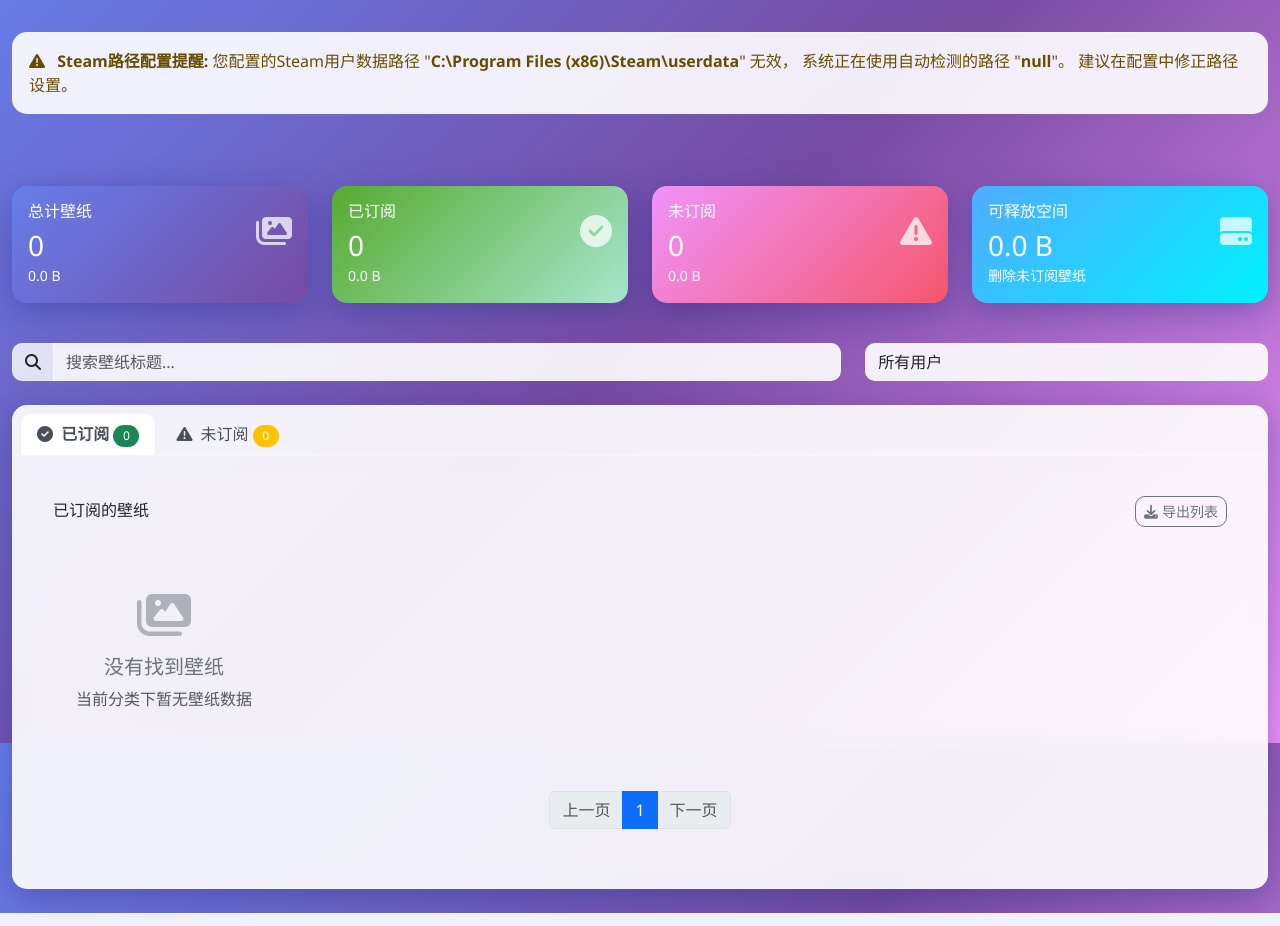
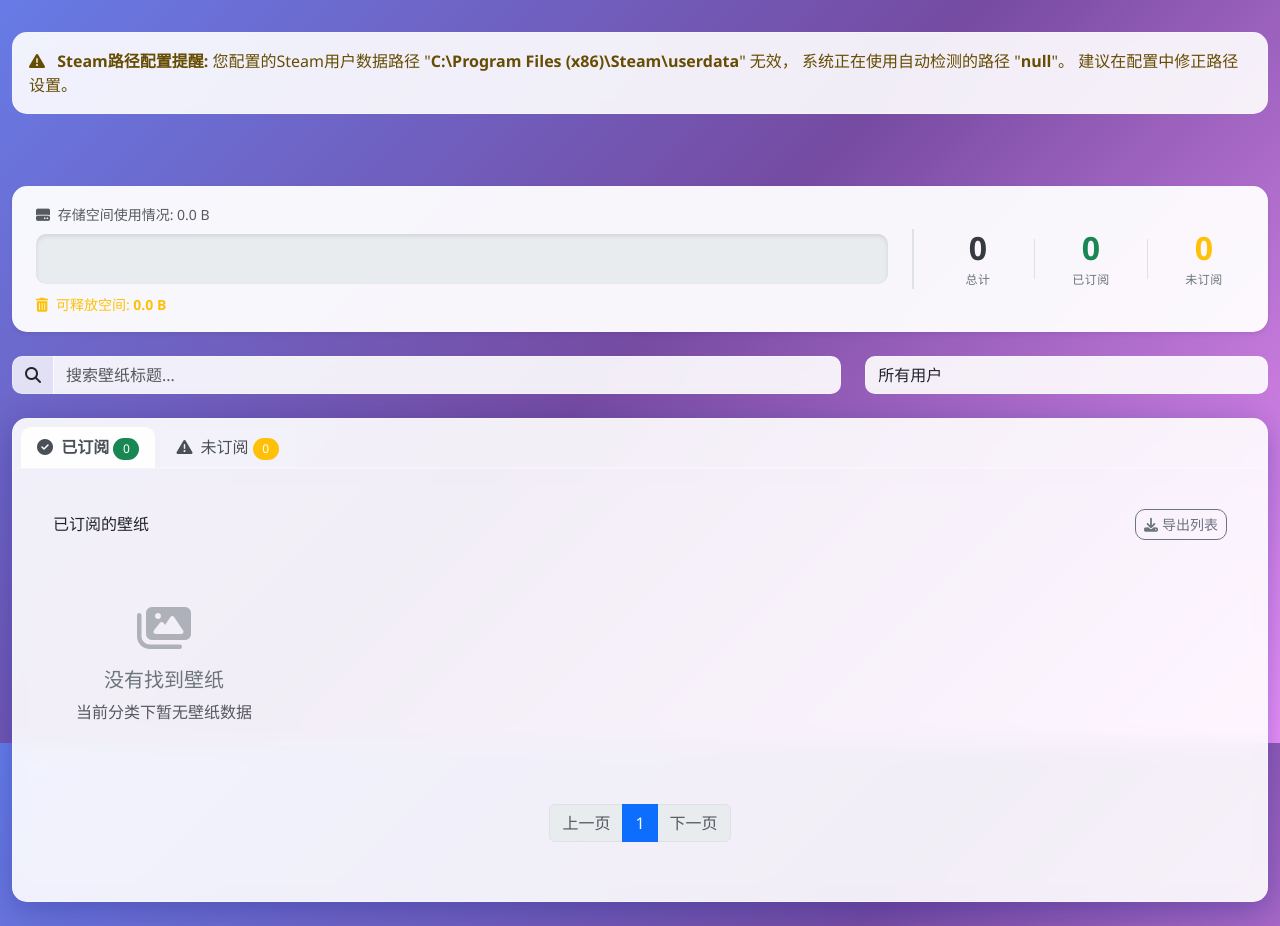
Before and after one commit to ecokayiza/Wallpaper_Manager, a Flask app: page / in a window 1280 px wide. Shown: the part 57-983 px from the top of the page. Run offline with Flask 3, Linux system fonts and the light colour scheme; data that the repository does not hold is empty; some libraries are stand-ins or nearby versions.

Commit message:
update for v2.3

```diff
--- a/app.py
+++ b/app.py
@@ -23,9 +23,9 @@
             config = json.load(f)
         app.config.update(config)
     else:
-        # Default configuration
+        # Default configuration (path now points directly to 431960 directory)
         app.config.update({
-            'steam_library_path': 'F:\\SteamLibrary\\steamapps',
+            'steam_library_path': 'F:\\SteamLibrary\\steamapps\\workshop\\content\\431960',
             'server': {
                 'host': '127.0.0.1',
                 'port': 5000,
@@ -53,7 +53,9 @@
         try:
             user_filter = request.args.get('user', None)
             search_query = request.args.get('search', None)
-            page = int(request.args.get('page', 1))
+            # 支持独立的页码参数
+            subscribed_page = int(request.args.get('subscribed_page', request.args.get('page', 1)))
+            unsubscribed_page = int(request.args.get('unsubscribed_page', request.args.get('page', 1)))
             page_size = int(request.args.get('page_size', 20))
 
             if user_filter and user_filter != 'all':
@@ -68,25 +70,27 @@
                         return title_match
                     subscribed = [w for w in subscribed if matches_search(w)]
                     unsubscribed = [w for w in unsubscribed if matches_search(w)]
-                # 分页切片
-                start = (page - 1) * page_size
-                end = start + page_size
-                subscribed_page = subscribed[start:end]
-                unsubscribed_page = unsubscribed[start:end]
+                # 分别分页切片
+                sub_start = (subscribed_page - 1) * page_size
+                sub_end = sub_start + page_size
+                unsub_start = (unsubscribed_page - 1) * page_size
+                unsub_end = unsub_start + page_size
+                subscribed_result = subscribed[sub_start:sub_end]
+                unsubscribed_result = unsubscribed[unsub_start:unsub_end]
                 return jsonify({
                     'success': True,
                     'data': {
                         'subscribed': {
                             'total': len(subscribed),
-                            'page': page,
+                            'page': subscribed_page,
                             'page_size': page_size,
-                            'wallpapers': subscribed_page
+                            'wallpapers': subscribed_result
                         },
                         'unsubscribed': {
                             'total': len(unsubscribed),
-                            'page': page,
+                            'page': unsubscribed_page,
                             'page_size': page_size,
-                            'wallpapers': unsubscribed_page
+                            'wallpapers': unsubscribed_result
                         }
                     }
                 })
@@ -101,28 +105,29 @@
                         return title_match
                     all_subscribed = [w for w in all_subscribed if matches_search(w)]
                     all_unsubscribed = [w for w in all_unsubscribed if matches_search(w)]
-                # 分页切片
-                start = (page - 1) * page_size
-                end = start + page_size
-                subscribed_page = all_subscribed[start:end]
-                unsubscribed_page = all_unsubscribed[start:end]
-                subscribed_result = {
-                    'total': len(all_subscribed),
-                    'page': page,
-                    'page_size': page_size,
-                    'wallpapers': subscribed_page
-                }
-                unsubscribed_result = {
-                    'total': len(all_unsubscribed),
-                    'page': page,
-                    'page_size': page_size,
-                    'wallpapers': unsubscribed_page
-                }
+                # 分别分页切片
+                sub_start = (subscribed_page - 1) * page_size
+                sub_end = sub_start + page_size
+                unsub_start = (unsubscribed_page - 1) * page_size
+                unsub_end = unsub_start + page_size
+                subscribed_result = all_subscribed[sub_start:sub_end]
+                unsubscribed_result = all_unsubscribed[unsub_start:unsub_end]
+
                 return jsonify({
                     'success': True,
                     'data': {
-                        'subscribed': subscribed_result,
-                        'unsubscribed': unsubscribed_result
+                        'subscribed': {
+                            'total': len(all_subscribed),
+                            'page': subscribed_page,
+                            'page_size': page_size,
+                            'wallpapers': subscribed_result
+                        },
+                        'unsubscribed': {
+                            'total': len(all_unsubscribed),
+                            'page': unsubscribed_page,
+                            'page_size': page_size,
+                            'wallpapers': unsubscribed_result
+                        }
                     }
                 })
         except Exception as e:
--- a/config.json
+++ b/config.json
@@ -1,5 +1,5 @@
 {
-  "steam_library_path": "F:\\SteamLibrary\\steamapps",
+  "steam_library_path": "F:\\SteamLibrary\\steamapps\\workshop\\content\\431960",
   "steam_userdata_path": "C:\\Program Files (x86)\\Steam\\userdata",
   "server": {
     "host": "127.0.0.1",
--- a/requirements.txt
+++ b/requirements.txt
@@ -1,3 +1,3 @@
-Flask==3.0.0
-vdf==3.4
-Pillow==10.0.0
+Flask
+vdf
+Pillow
--- a/static/css/style.css
+++ b/static/css/style.css
@@ -71,6 +71,135 @@
 
 .navbar-nav .nav-link:hover {
     color: white !important;
+}
+
+/* Statistics Info Bar */
+.card.border-0.shadow-sm {
+    background: rgba(255, 255, 255, 0.95);
+    -webkit-backdrop-filter: blur(10px);
+    backdrop-filter: blur(10px);
+}
+
+.card.border-0.shadow-sm .card-body {
+    padding: 1.5rem;
+}
+
+/* Storage Progress Bar */
+.storage-progress-bar {
+    display: flex;
+    height: 50px;
+    background: #e9ecef;
+    border-radius: 10px;
+    overflow: hidden;
+    box-shadow: inset 0 2px 4px rgba(0, 0, 0, 0.1);
+}
+
+.storage-segment {
+    display: flex;
+    align-items: center;
+    justify-content: center;
+    transition: width 0.5s ease;
+    position: relative;
+    min-width: 0;
+}
+
+.subscribed-segment {
+    background: linear-gradient(135deg, #28a745 0%, #20c997 100%);
+    color: white;
+}
+
+.unsubscribed-segment {
+    background: linear-gradient(135deg, #ffc107 0%, #fd7e14 100%);
+    color: white;
+}
+
+.storage-label {
+    font-size: 0.9rem;
+    font-weight: 600;
+    text-shadow: 0 1px 2px rgba(0, 0, 0, 0.2);
+    white-space: nowrap;
+    overflow: hidden;
+    text-overflow: ellipsis;
+    padding: 0 10px;
+}
+
+/* Statistics Numbers */
+.stats-numbers {
+    display: flex;
+    align-items: center;
+    gap: 1rem;
+    padding-left: 1.5rem;
+    border-left: 2px solid #dee2e6;
+}
+
+.stat-item {
+    text-align: center;
+    min-width: 80px;
+}
+
+.stat-value {
+    font-size: 2rem;
+    font-weight: 700;
+    line-height: 1.2;
+    color: var(--dark-color);
+}
+
+.stat-label {
+    font-size: 0.75rem;
+    color: #6c757d;
+    text-transform: uppercase;
+    letter-spacing: 0.5px;
+    margin-top: 0.25rem;
+}
+
+.stat-divider {
+    width: 1px;
+    height: 40px;
+    background: #dee2e6;
+}
+
+/* Responsive adjustments for statistics bar */
+@media (max-width: 992px) {
+    .stats-numbers {
+        padding-left: 1rem;
+        gap: 0.75rem;
+    }
+
+    .stat-item {
+        min-width: 60px;
+    }
+
+    .stat-value {
+        font-size: 1.5rem;
+    }
+
+    .stat-label {
+        font-size: 0.65rem;
+    }
+
+    .storage-label {
+        font-size: 0.8rem;
+    }
+}
+
+@media (max-width: 768px) {
+    .card.border-0.shadow-sm .d-flex {
+        flex-direction: column;
+        gap: 1rem;
+    }
+
+    .stats-numbers {
+        border-left: none;
+        border-top: 2px solid #dee2e6;
+        padding-left: 0;
+        padding-top: 1rem;
+        width: 100%;
+        justify-content: space-around;
+    }
+
+    .storage-progress-bar {
+        height: 40px;
+    }
 }
 
 /* Loading Overlay */
--- a/static/js/app.js
+++ b/static/js/app.js
@@ -137,43 +137,13 @@
     async loadData() {
         this.showLoading(true);
         try {
-            let url = '/api/wallpapers?';
-            const params = new URLSearchParams();
-            if (this.currentSearchQuery) {
-                params.append('search', this.currentSearchQuery);
-            }
-            if (this.currentUserFilter && this.currentUserFilter !== 'all') {
-                params.append('user', this.currentUserFilter);
-            }
-            // 分页参数
-            params.append('page', this.subscribedPage);
-            params.append('page_size', this.pageSize);
-            url += params.toString();
-            // 请求壁纸
-            const wallpaperResponse = await fetch(url);
-            const wallpaperResult = await wallpaperResponse.json();
-            if (wallpaperResult.success) {
-                // 兼容用户过滤时返回数组
-                if (Array.isArray(wallpaperResult.data.subscribed)) {
-                    this.wallpapers.subscribed = wallpaperResult.data.subscribed;
-                    this.subscribedTotal = this.wallpapers.subscribed.length;
-                } else {
-                    this.wallpapers.subscribed = wallpaperResult.data.subscribed.wallpapers || [];
-                    this.subscribedTotal = wallpaperResult.data.subscribed.total || 0;
-                }
-                if (Array.isArray(wallpaperResult.data.unsubscribed)) {
-                    this.wallpapers.unsubscribed = wallpaperResult.data.unsubscribed;
-                    this.unsubscribedTotal = this.wallpapers.unsubscribed.length;
-                } else {
-                    this.wallpapers.unsubscribed = wallpaperResult.data.unsubscribed.wallpapers || [];
-                    this.unsubscribedTotal = wallpaperResult.data.unsubscribed.total || 0;
-                }
+            // 使用单个请求加载数据，但传递各自的页码
+            await this.loadWallpaperData();
+
             this.renderWallpapers();
             this.renderPagination();
-            } else {
-                this.showToast('Error loading wallpapers: ' + wallpaperResult.error, 'error');
-            }
             this.loadStatistics();
+
             setTimeout(() => {
                 if (typeof checkSteamPathStatus === 'function') {
                     checkSteamPathStatus();
@@ -184,6 +154,52 @@
             this.showToast('Error loading data: ' + error.message, 'error');
         } finally {
             this.showLoading(false);
+        }
+    }
+
+    async loadWallpaperData() {
+        try {
+            let url = '/api/wallpapers?';
+            const params = new URLSearchParams();
+            if (this.currentSearchQuery) {
+                params.append('search', this.currentSearchQuery);
+            }
+            if (this.currentUserFilter && this.currentUserFilter !== 'all') {
+                params.append('user', this.currentUserFilter);
+            }
+            // 分别传递已订阅和未订阅的页码
+            params.append('subscribed_page', this.subscribedPage);
+            params.append('unsubscribed_page', this.unsubscribedPage);
+            params.append('page_size', this.pageSize);
+            url += params.toString();
+
+            const wallpaperResponse = await fetch(url);
+            const wallpaperResult = await wallpaperResponse.json();
+
+            if (wallpaperResult.success) {
+                // 处理已订阅数据
+                if (Array.isArray(wallpaperResult.data.subscribed)) {
+                    this.wallpapers.subscribed = wallpaperResult.data.subscribed;
+                    this.subscribedTotal = this.wallpapers.subscribed.length;
+                } else {
+                    this.wallpapers.subscribed = wallpaperResult.data.subscribed.wallpapers || [];
+                    this.subscribedTotal = wallpaperResult.data.subscribed.total || 0;
+                }
+
+                // 处理未订阅数据
+                if (Array.isArray(wallpaperResult.data.unsubscribed)) {
+                    this.wallpapers.unsubscribed = wallpaperResult.data.unsubscribed;
+                    this.unsubscribedTotal = this.wallpapers.unsubscribed.length;
+                } else {
+                    this.wallpapers.unsubscribed = wallpaperResult.data.unsubscribed.wallpapers || [];
+                    this.unsubscribedTotal = wallpaperResult.data.unsubscribed.total || 0;
+                }
+            } else {
+                this.showToast('Error loading wallpapers: ' + wallpaperResult.error, 'error');
+            }
+        } catch (error) {
+            console.error('Error loading wallpaper data:', error);
+            throw error;
         }
     }
     renderPagination() {
@@ -257,6 +273,33 @@
         // Update badges
         document.getElementById('subscribedBadge').textContent = stats.subscribed.count;
         document.getElementById('unsubscribedBadge').textContent = stats.unsubscribed.count;
+
+        // Update progress bar widths
+        const totalSize = stats.total.size || 1; // Avoid division by zero
+        const subscribedSize = stats.subscribed.size || 0;
+        const unsubscribedSize = stats.unsubscribed.size || 0;
+
+        const subscribedPercent = (subscribedSize / totalSize) * 100;
+        const unsubscribedPercent = (unsubscribedSize / totalSize) * 100;
+
+        const subscribedSegment = document.getElementById('subscribedSegment');
+        const unsubscribedSegment = document.getElementById('unsubscribedSegment');
+
+        if (subscribedSegment && unsubscribedSegment) {
+            subscribedSegment.style.width = subscribedPercent + '%';
+            unsubscribedSegment.style.width = unsubscribedPercent + '%';
+
+            // Hide label if segment is too small
+            const subscribedLabel = subscribedSegment.querySelector('.storage-label');
+            const unsubscribedLabel = unsubscribedSegment.querySelector('.storage-label');
+
+            if (subscribedLabel) {
+                subscribedLabel.style.display = subscribedPercent < 15 ? 'none' : 'block';
+            }
+            if (unsubscribedLabel) {
+                unsubscribedLabel.style.display = unsubscribedPercent < 15 ? 'none' : 'block';
+            }
+        }
     }
 
     async loadStatistics() {
@@ -801,10 +844,44 @@
     }
 }
 
-function exportData(type) {
-    const data = type === 'subscribed' ?
-        window.wallpaperManager.wallpapers.subscribed :
-        window.wallpaperManager.wallpapers.unsubscribed;
+async function exportData(type) {
+    try {
+        window.wallpaperManager.showLoading(true);
+
+        // 获取所有数据（不分页）
+        let url = '/api/wallpapers?';
+        const params = new URLSearchParams();
+        if (window.wallpaperManager.currentSearchQuery) {
+            params.append('search', window.wallpaperManager.currentSearchQuery);
+        }
+        if (window.wallpaperManager.currentUserFilter && window.wallpaperManager.currentUserFilter !== 'all') {
+            params.append('user', window.wallpaperManager.currentUserFilter);
+        }
+        // 使用大的页面大小来获取所有数据
+        params.append('subscribed_page', 1);
+        params.append('unsubscribed_page', 1);
+        params.append('page_size', 999999);
+        url += params.toString();
+
+        const response = await fetch(url);
+        const result = await response.json();
+
+        if (!result.success) {
+            window.wallpaperManager.showToast('获取数据失败', 'error');
+            return;
+        }
+
+        // 根据类型选择数据
+        let data;
+        if (type === 'subscribed') {
+            data = Array.isArray(result.data.subscribed) ?
+                result.data.subscribed :
+                (result.data.subscribed.wallpapers || []);
+        } else {
+            data = Array.isArray(result.data.unsubscribed) ?
+                result.data.unsubscribed :
+                (result.data.unsubscribed.wallpapers || []);
+        }
 
         if (data.length === 0) {
             window.wallpaperManager.showToast('没有数据可导出', 'info');
@@ -831,7 +908,13 @@
         link.download = `wallpapers_${type}_${new Date().toISOString().split('T')[0]}.csv`;
         link.click();
 
-    window.wallpaperManager.showToast('数据导出成功', 'info');
+        window.wallpaperManager.showToast(`成功导出 ${data.length} 条数据`, 'info');
+    } catch (error) {
+        console.error('Error exporting data:', error);
+        window.wallpaperManager.showToast('导出数据失败: ' + error.message, 'error');
+    } finally {
+        window.wallpaperManager.showLoading(false);
+    }
 }
 
 // Initialize when DOM is loaded
--- a/templates/base.html
+++ b/templates/base.html
@@ -89,10 +89,10 @@
                 <div class="modal-body">
                     <form id="configForm">
                         <div class="mb-3">
-                            <label for="steamLibraryPath" class="form-label">Steam 库路径</label>
+                            <label for="steamLibraryPath" class="form-label">Wallpaper Engine 内容路径</label>
                             <input type="text" class="form-control" id="steamLibraryPath"
-                                   placeholder="例如: F:\SteamLibrary\steamapps">
-                            <div class="form-text">Steam使用的游戏存储位置 SteamLibrary/steamapps 文件夹路径</div>
+                                   placeholder="例如: F:\SteamLibrary\steamapps\workshop\content\431960">
+                            <div class="form-text">Wallpaper Engine 壁纸内容目录 (431960) 的完整路径</div>
                         </div>
 
                         <div class="mb-3">
--- a/templates/index.html
+++ b/templates/index.html
@@ -3,72 +3,50 @@
 {% block title %}Wallpaper Engine Web Manager{% endblock %}
 
 {% block content %}
-<!-- Statistics Cards -->
-<div class="row mb-4">
-    <div class="col-md-3 mb-3">
-        <div class="card bg-primary text-white">
-            <div class="card-body">
-                <div class="d-flex justify-content-between">
-                    <div>
-                        <h6 class="card-title">总计壁纸</h6>
-                        <h3 class="mb-0" id="totalCount">-</h3>
+<!-- Statistics Info Bar -->
+<div class="card mb-4 border-0 shadow-sm">
+    <div class="card-body py-3">
+        <div class="d-flex align-items-center">
+            <!-- Left: Storage Usage Progress Bar -->
+            <div class="flex-grow-1 me-4">
+                <div class="mb-2">
+                    <small class="text-muted">
+                        <i class="fas fa-hdd me-1"></i>
+                        存储空间使用情况: <span id="totalSize">-</span>
+                    </small>
+                </div>
+                <div class="storage-progress-bar">
+                    <div class="storage-segment subscribed-segment" id="subscribedSegment" style="width: 0%;">
+                        <span class="storage-label">已订阅: <span id="subscribedSize">-</span></span>
                     </div>
-                    <div class="align-self-center">
-                        <i class="fas fa-images fa-2x opacity-75"></i>
+                    <div class="storage-segment unsubscribed-segment" id="unsubscribedSegment" style="width: 0%;">
+                        <span class="storage-label">未订阅: <span id="unsubscribedSize">-</span></span>
                     </div>
                 </div>
-                <small id="totalSize">-</small>
+                <div class="mt-2">
+                    <small class="text-warning">
+                        <i class="fas fa-trash-alt me-1"></i>
+                        可释放空间: <strong id="reclaimableSize">-</strong>
+                    </small>
+                </div>
             </div>
-        </div>
-    </div>
 
-    <div class="col-md-3 mb-3">
-        <div class="card bg-success text-white">
-            <div class="card-body">
-                <div class="d-flex justify-content-between">
-                    <div>
-                        <h6 class="card-title">已订阅</h6>
-                        <h3 class="mb-0" id="subscribedCount">-</h3>
-                    </div>
-                    <div class="align-self-center">
-                        <i class="fas fa-check-circle fa-2x opacity-75"></i>
-                    </div>
+            <!-- Right: Statistics Numbers -->
+            <div class="stats-numbers">
+                <div class="stat-item">
+                    <div class="stat-value" id="totalCount">-</div>
+                    <div class="stat-label">总计</div>
                 </div>
-                <small id="subscribedSize">-</small>
-            </div>
-        </div>
-    </div>
-
-    <div class="col-md-3 mb-3">
-        <div class="card bg-warning text-white">
-            <div class="card-body">
-                <div class="d-flex justify-content-between">
-                    <div>
-                        <h6 class="card-title">未订阅</h6>
-                        <h3 class="mb-0" id="unsubscribedCount">-</h3>
-                    </div>
-                    <div class="align-self-center">
-                        <i class="fas fa-exclamation-triangle fa-2x opacity-75"></i>
-                    </div>
+                <div class="stat-divider"></div>
+                <div class="stat-item">
+                    <div class="stat-value text-success" id="subscribedCount">-</div>
+                    <div class="stat-label">已订阅</div>
                 </div>
-                <small id="unsubscribedSize">-</small>
-            </div>
-        </div>
-    </div>
-
-    <div class="col-md-3 mb-3">
-        <div class="card bg-info text-white">
-            <div class="card-body">
-                <div class="d-flex justify-content-between">
-                    <div>
-                        <h6 class="card-title">可释放空间</h6>
-                        <h3 class="mb-0" id="reclaimableSize">-</h3>
-                    </div>
-                    <div class="align-self-center">
-                        <i class="fas fa-hdd fa-2x opacity-75"></i>
-                    </div>
+                <div class="stat-divider"></div>
+                <div class="stat-item">
+                    <div class="stat-value text-warning" id="unsubscribedCount">-</div>
+                    <div class="stat-label">未订阅</div>
                 </div>
-                <small>删除未订阅壁纸</small>
             </div>
         </div>
     </div>
```
Also changed, not shown: api/config.py (+8 -5 lines), launcher.py (added, +76 -0 lines), run.py (deleted, +0 -120 lines), utils/steam_parser.py (+8 -5 lines), 6 other files. Lines whose indentation alone changed are shown as unchanged.
